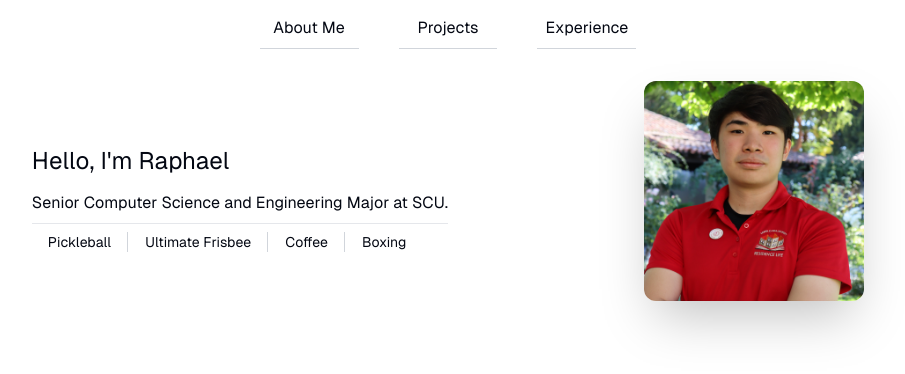
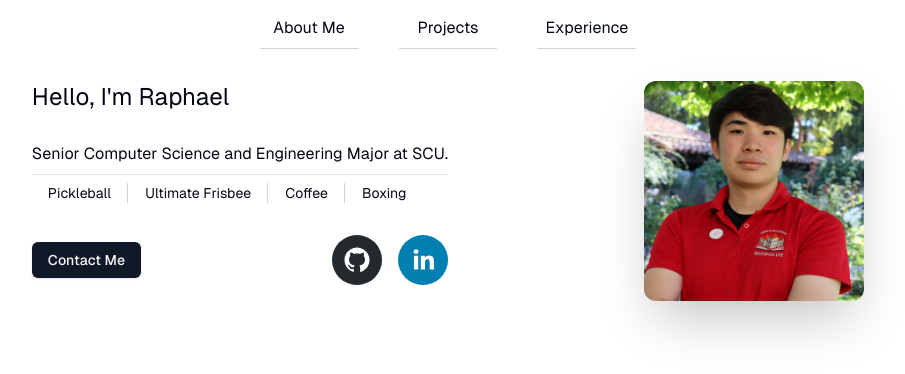
Before and after one commit to RaphaLK/Portfolio, a Next.js app: page / in a window 1280 px wide. Shown: the top 374 px of the page, without its empty margins (192-1097 px from the left). Built offline with nearby package versions, Linux system fonts and the light colour scheme.

Commit message:
Added Social Media

```diff
--- a/package.json
+++ b/package.json
@@ -11,12 +11,14 @@
   "dependencies": {
     "@radix-ui/react-navigation-menu": "^1.2.1",
     "@radix-ui/react-separator": "^1.1.0",
+    "@radix-ui/react-slot": "^1.1.0",
     "class-variance-authority": "^0.7.0",
     "clsx": "^2.1.1",
     "lucide-react": "^0.456.0",
     "next": "15.0.3",
     "react": "19.0.0-rc-66855b96-20241106",
     "react-dom": "19.0.0-rc-66855b96-20241106",
+    "react-social-icons": "^6.18.0",
     "tailwind-merge": "^2.5.4",
     "tailwindcss-animate": "^1.0.7"
   },
--- a/src/app/Components/AboutMe.js
+++ b/src/app/Components/AboutMe.js
@@ -1,12 +1,14 @@
 import Image from "next/image";
 import React from "react";
 import { Separator } from "@/components/ui/separator";
+import { Button } from "@/components/ui/button";
+import { SocialIcon } from "react-social-icons";
 const AboutMe = () => {
   return (
-    <div className="grid grid-rows-2 mt-6 ">
+    <div className="grid grid-rows-3 mt-6 ">
       <div className="grid grid-cols-2 ">
-        <div className="flex items-center">
-          <div className="grid grid-rows-2 items-center">
+        <div className="">
+          <div className="grid grid-rows-2">
             <p className="text-2xl">Hello, I&apos;m Raphael</p>
             <div className="">
               <p className="text-md">
@@ -16,11 +18,24 @@
               <div className="flex flex-row items-center text-sm">
                 <p className="border-r px-4 border-gray-300">Pickleball</p>
                 <Separator orientation="vertical" />
-                <p className="border-r px-4 border-gray-300">Ultimate Frisbee</p>
+                <p className="border-r px-4 border-gray-300">
+                  Ultimate Frisbee
+                </p>
                 <Separator orientation="vertical" />
                 <p className="border-r px-4 border-gray-300">Coffee</p>
                 <Separator orientation="vertical" />
                 <p className="px-4 ">Boxing</p>
+              </div>
+            </div>
+            {/* Contact & Social Media */}
+            <div className="mt-8 flex flex-row items-center justify-between">
+              <Button>
+                {" "}
+                <p className="text-sm">Contact Me</p>
+              </Button>
+              <div className="space-x-4">
+                <SocialIcon url="https://github.com/RaphaLK" />
+                <SocialIcon url="https://www.linkedin.com/in/raphaelkusuma/" />
               </div>
             </div>
           </div>
--- /dev/null
+++ b/src/components/ui/button.jsx
@@ -0,0 +1,48 @@
+import * as React from "react"
+import { Slot } from "@radix-ui/react-slot"
+import { cva } from "class-variance-authority";
+
+import { cn } from "@/lib/utils"
+
+const buttonVariants = cva(
+  "inline-flex items-center justify-center gap-2 whitespace-nowrap rounded-md text-sm font-medium transition-colors focus-visible:outline-none focus-visible:ring-1 focus-visible:ring-ring disabled:pointer-events-none disabled:opacity-50 [&_svg]:pointer-events-none [&_svg]:size-4 [&_svg]:shrink-0",
+  {
+    variants: {
+      variant: {
+        default:
+          "bg-primary text-primary-foreground shadow hover:bg-primary/90",
+        destructive:
+          "bg-destructive text-destructive-foreground shadow-sm hover:bg-destructive/90",
+        outline:
+          "border border-input bg-background shadow-sm hover:bg-accent hover:text-accent-foreground",
+        secondary:
+          "bg-secondary text-secondary-foreground shadow-sm hover:bg-secondary/80",
+        ghost: "hover:bg-accent hover:text-accent-foreground",
+        link: "text-primary underline-offset-4 hover:underline",
+      },
+      size: {
+        default: "h-9 px-4 py-2",
+        sm: "h-8 rounded-md px-3 text-xs",
+        lg: "h-10 rounded-md px-8",
+        icon: "h-9 w-9",
+      },
+    },
+    defaultVariants: {
+      variant: "default",
+      size: "default",
+    },
+  }
+)
+
+const Button = React.forwardRef(({ className, variant, size, asChild = false, ...props }, ref) => {
+  const Comp = asChild ? Slot : "button"
+  return (
+    (<Comp
+      className={cn(buttonVariants({ variant, size, className }))}
+      ref={ref}
+      {...props} />)
+  );
+})
+Button.displayName = "Button"
+
+export { Button, buttonVariants }
```
Also changed, not shown: 1 other file (tests, documents, lock files or other folders).
